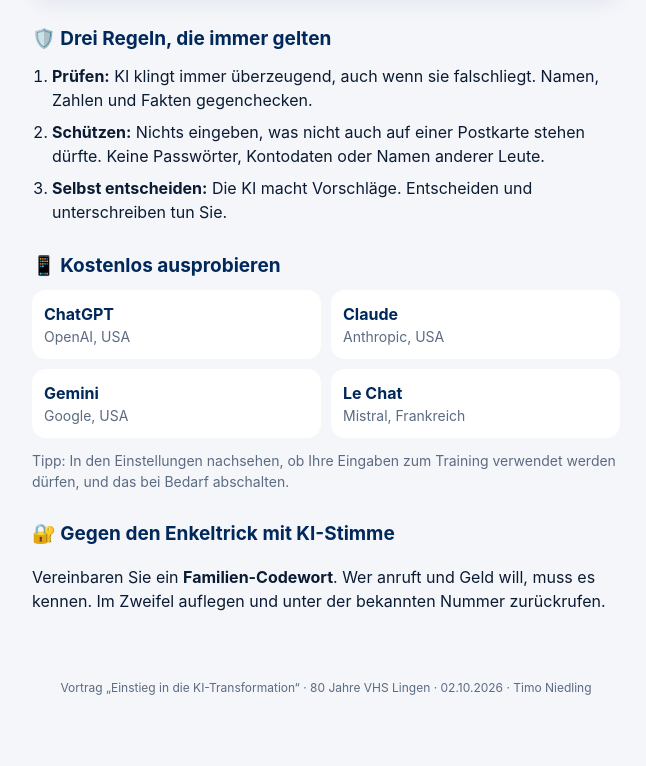
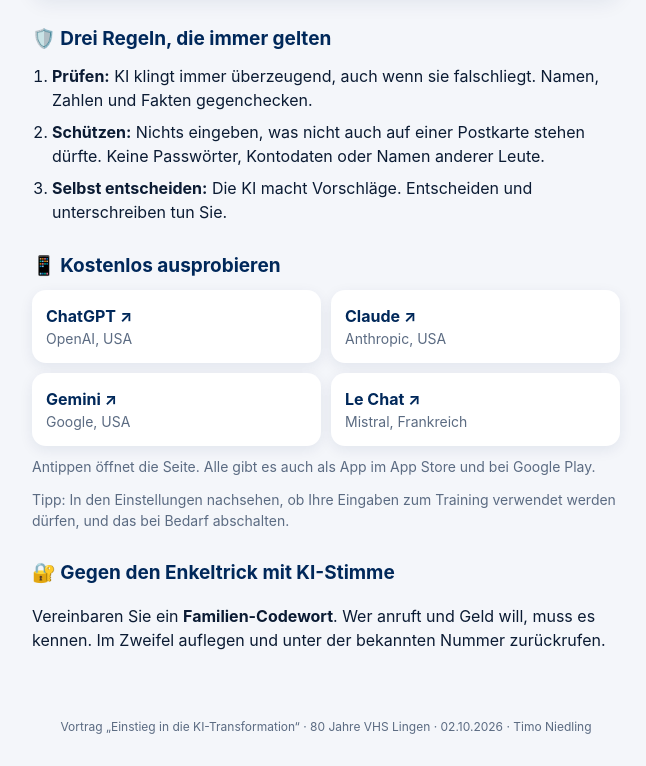
Before and after one commit to TNiedling83/vhs80, a plain HTML site: page public/spickzettel.html in a window 1280 px wide. Shown: the part 1286-2052 px from the top of the page, without its empty margins (314-960 px from the left). Before the commit the page ends 2013 px from the top, so only its background shows below. Drawn offline with Linux system fonts and the light colour scheme.

Commit message:
Spickzettel: Anbieter-Kacheln verlinkt

```diff
--- a/public/spickzettel.html
+++ b/public/spickzettel.html
@@ -24,7 +24,8 @@
   .p button.ok { background: var(--green); }
   ol { padding-left: 20px; margin: 0; } li { margin-bottom: 8px; }
   .apps { display: grid; grid-template-columns: 1fr 1fr; gap: 10px; }
-  .apps div { background: #fff; border-radius: 14px; padding: 12px; font-size: 14px; color: var(--muted); }
+  .apps a { display: block; text-decoration: none; background: #fff; border-radius: 14px; padding: 12px; font-size: 14px; color: var(--muted); border: 2px solid transparent; box-shadow: 0 4px 14px rgba(0,40,90,.08); }
+  .apps a:active { border-color: var(--gold); }
   .apps strong { display: block; color: var(--navy); font-size: 16px; }
   footer { text-align: center; font-size: 12px; color: var(--muted); padding: 10px 16px 30px; }
 </style>
@@ -52,11 +53,12 @@
 
   <h2>📱 Kostenlos ausprobieren</h2>
   <div class="apps">
-    <div><strong>ChatGPT</strong>OpenAI, USA</div>
-    <div><strong>Claude</strong>Anthropic, USA</div>
-    <div><strong>Gemini</strong>Google, USA</div>
-    <div><strong>Le Chat</strong>Mistral, Frankreich</div>
+    <a href="https://chatgpt.com" target="_blank" rel="noopener"><strong>ChatGPT ↗</strong>OpenAI, USA</a>
+    <a href="https://claude.ai" target="_blank" rel="noopener"><strong>Claude ↗</strong>Anthropic, USA</a>
+    <a href="https://gemini.google.com" target="_blank" rel="noopener"><strong>Gemini ↗</strong>Google, USA</a>
+    <a href="https://chat.mistral.ai" target="_blank" rel="noopener"><strong>Le Chat ↗</strong>Mistral, Frankreich</a>
   </div>
+  <p class="lead" style="margin-top:10px;font-size:14px">Antippen öffnet die Seite. Alle gibt es auch als App im App Store und bei Google Play.</p>
   <p class="lead" style="margin-top:12px;font-size:14px">Tipp: In den Einstellungen nachsehen, ob Ihre Eingaben zum Training verwendet werden dürfen, und das bei Bedarf abschalten.</p>
 
   <h2>🔐 Gegen den Enkeltrick mit KI-Stimme</h2>
```
